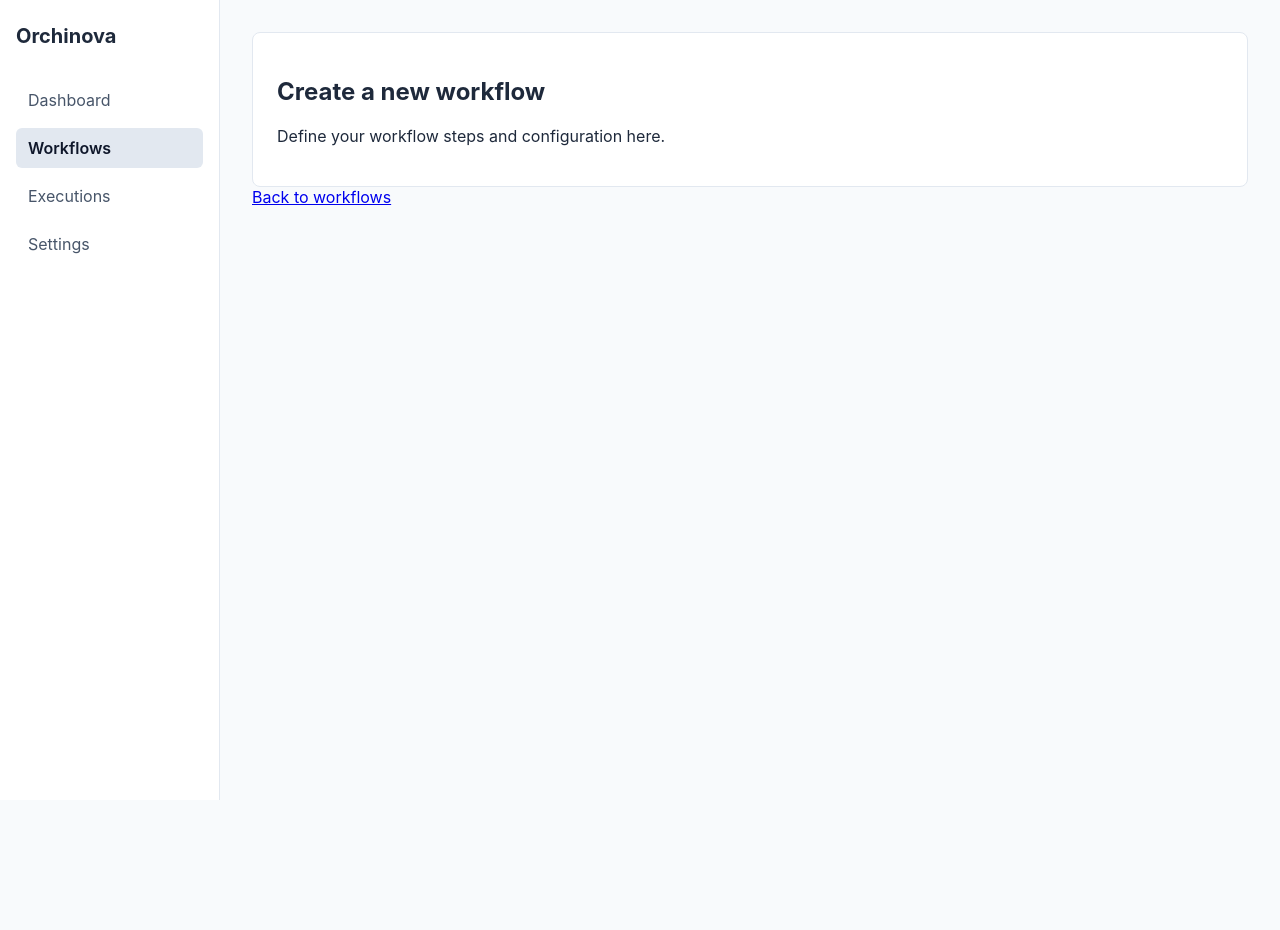
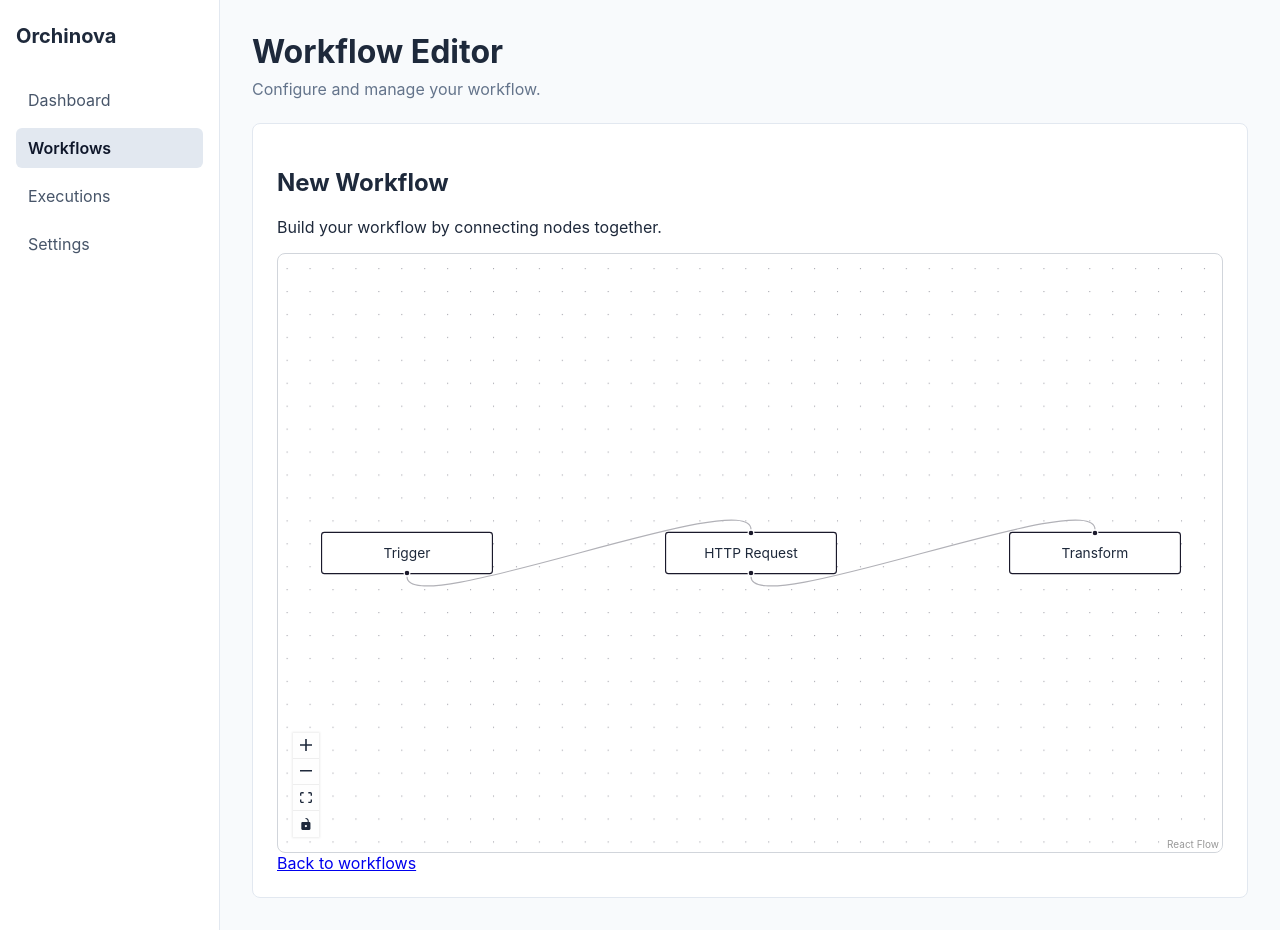
Before and after one commit to NandhiniMurthi/orchinova, a React (Vite) app in the folder apps/web/: page /workflows/new in a window 1280 px wide. Before the commit the page ends 800 px from the top, so only its background shows below. Built offline with nearby package versions, Linux system fonts and the light colour scheme.

Commit message:
feat: build workflow editor foundation

```diff
--- /dev/null
+++ b/apps/web/src/components/workflow/WorkflowCanvas.css
@@ -0,0 +1,7 @@
+.workflow-canvas {
+  width: 100%;
+  height: 600px;
+  border: 1px solid #d1d5db;
+  border-radius: 8px;
+  overflow: hidden;
+}
--- /dev/null
+++ b/apps/web/src/components/workflow/WorkflowCanvas.tsx
@@ -0,0 +1,80 @@
+import { useCallback } from 'react'
+import {
+  addEdge,
+  Background,
+  Controls,
+  ReactFlow,
+  useEdgesState,
+  useNodesState,
+  type Connection,
+  type Edge,
+  type Node,
+} from '@xyflow/react'
+
+import '@xyflow/react/dist/style.css'
+import './WorkflowCanvas.css'
+
+type WorkflowFlowNode = Node<{ label: string }>
+
+const initialNodes: WorkflowFlowNode[] = [
+  {
+    id: 'trigger-1',
+    type: 'input',
+    position: { x: 100, y: 100 },
+    data: { label: 'Trigger' },
+  },
+  {
+    id: 'http-1',
+    position: { x: 400, y: 100 },
+    data: { label: 'HTTP Request' },
+  },
+  {
+    id: 'transform-1',
+    type: 'output',
+    position: { x: 700, y: 100 },
+    data: { label: 'Transform' },
+  },
+]
+
+const initialEdges: Edge[] = [
+  {
+    id: 'trigger-http',
+    source: 'trigger-1',
+    target: 'http-1',
+  },
+  {
+    id: 'http-transform',
+    source: 'http-1',
+    target: 'transform-1',
+  },
+]
+
+function WorkflowCanvas() {
+  const [nodes, , onNodesChange] = useNodesState(initialNodes)
+  const [edges, setEdges, onEdgesChange] = useEdgesState(initialEdges)
+
+  const onConnect = useCallback(
+    (connection: Connection) => {
+      setEdges((currentEdges) => addEdge(connection, currentEdges))
+    },
+    [setEdges],
+  )
+
+   return (
+  <div className="workflow-canvas">
+    <ReactFlow
+      nodes={nodes}
+      edges={edges}
+      onNodesChange={onNodesChange}
+      onEdgesChange={onEdgesChange}
+      onConnect={onConnect}
+      fitView
+    >
+      <Background />
+      <Controls />
+    </ReactFlow>
+  </div>
+)
+}
+
+export default WorkflowCanvas
--- a/apps/web/src/pages/WorkflowEditorPage.tsx
+++ b/apps/web/src/pages/WorkflowEditorPage.tsx
@@ -1,6 +1,9 @@
 import PageHeader from '../components/PageHeader'
 import Card from '../components/Card'
+import WorkflowCanvas from '../components/workflow/WorkflowCanvas'
 import { Link } from 'react-router-dom'
+
+
 function WorkflowEditorPage() {
   return (
     <main>
@@ -10,16 +13,14 @@ function WorkflowEditorPage() {
       />
 
       <Card>
-       <div>
+
           <h2>New Workflow</h2>
           <p>Build your workflow by connecting nodes together.</p>
-        </div>
 
-        <div>
-          <p>Workflow canvas will appear here.</p>
-        </div>
+      <WorkflowCanvas />
+
+      <Link to="/workflows">Back to workflows</Link>
       </Card>
-      <Link to="/workflows">Back to workflows</Link>
     </main>
   )
 }
--- a/apps/web/src/routes/AppRoutes.tsx
+++ b/apps/web/src/routes/AppRoutes.tsx
@@ -19,7 +19,7 @@ function AppRoutes() {
         <Route element={<AppLayout />}>
           <Route path="/" element={<DashboardPage />} />
           <Route path="/workflows" element={<WorkflowsPage />} />
-          <Route path="/workflows/new" element={<NewWorkflowPage />} />
+          <Route path="/workflows/new" element={<WorkflowEditorPage />} />
           <Route path="/workflows/:id" element={<WorkflowEditorPage />} />
           <Route path="/executions" element={<ExecutionsPage />} />
           <Route path="/settings" element={<SettingsPage />} />
```
